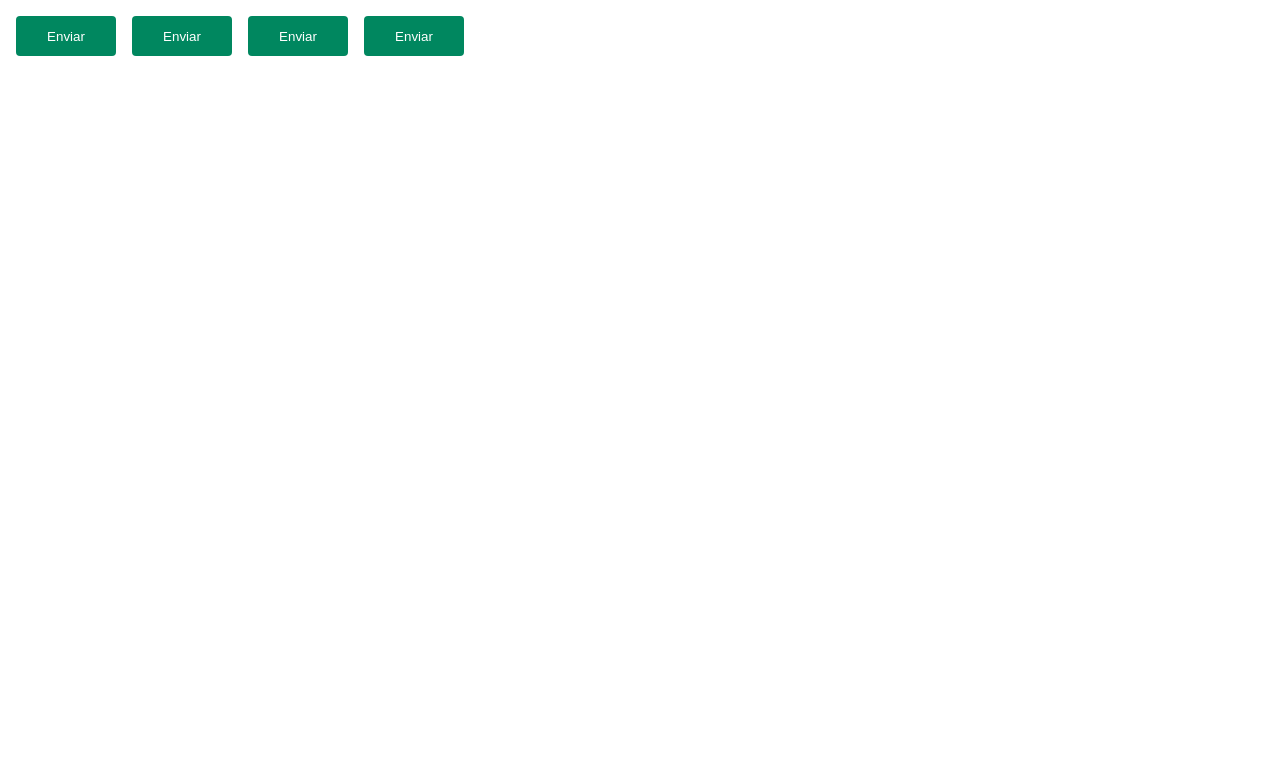
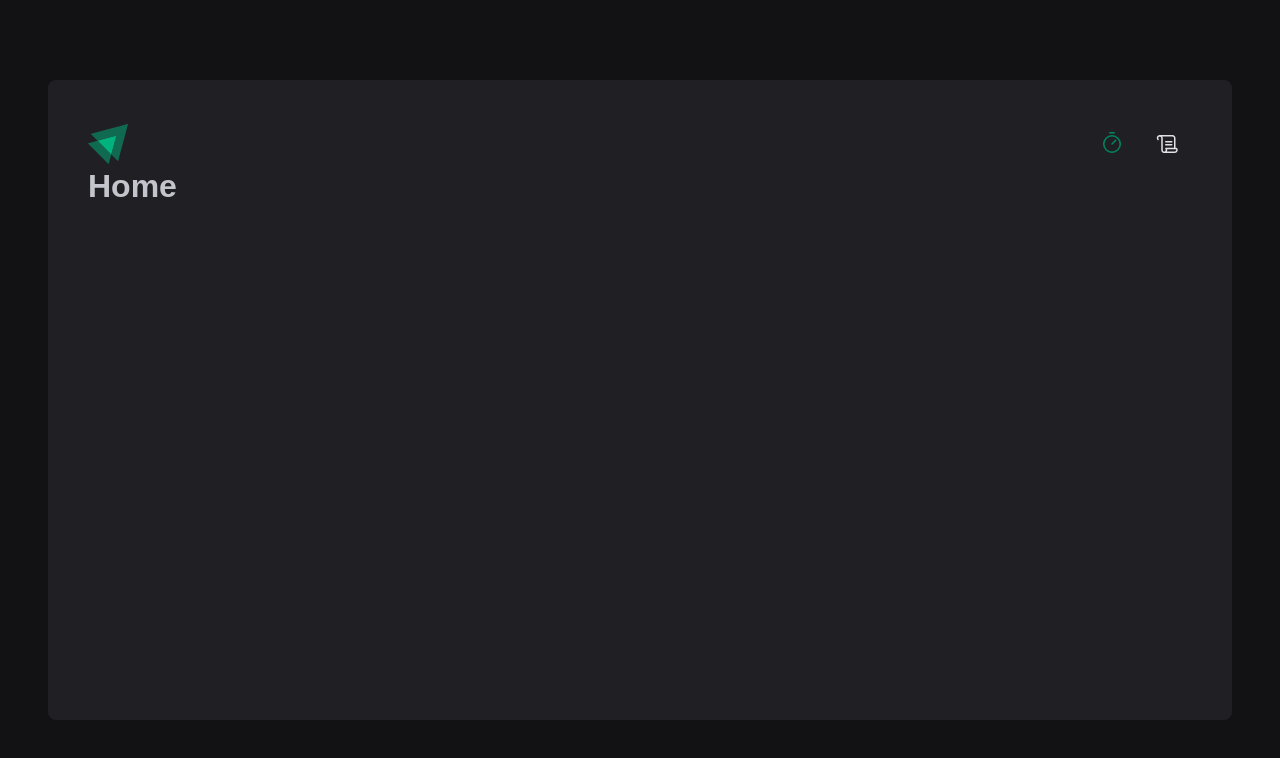
Before and after one commit to FernandoZuchi/ignite-timer, a React (Vite) app: page / in a window 1280 px wide. Shown: the top 758 px of the page. Built offline with nearby package versions, Linux system fonts and the light colour scheme.

Commit message:
React Router DOM🛣️, Routes Layout ⬛, Header & Global Layout🗺️

```diff
--- a/index.html
+++ b/index.html
@@ -10,7 +10,7 @@
     rel="stylesheet">
   <link rel="icon" type="image/svg+xml" href="/vite.svg" />
   <meta name="viewport" content="width=device-width, initial-scale=1.0" />
-  <title>Vite + React + TS</title>
+  <title>Ignite Timer Pomodoro</title>
 </head>
 
 <body>
--- a/package.json
+++ b/package.json
@@ -10,8 +10,10 @@
     "preview": "vite preview"
   },
   "dependencies": {
+    "phosphor-react": "^1.4.1",
     "react": "^18.3.1",
     "react-dom": "^18.3.1",
+    "react-router-dom": "^6.26.2",
     "styled-components": "^6.1.13"
   },
   "devDependencies": {
--- a/src/App.tsx
+++ b/src/App.tsx
@@ -1,6 +1,8 @@
 import { ThemeProvider } from "styled-components"
-import { Button } from "./components/Button"
 import { defaultTheme } from "./styles/themes/default"
+import { GlobalStyle } from "./styles/global"
+import { Router } from "./Router"
+import { BrowserRouter } from "react-router-dom"
 
 // Fontes
 
@@ -8,10 +10,10 @@ function App() {
 
   return (
     <ThemeProvider theme={defaultTheme}>
-      <Button variant="primary" />
-      <Button variant="secondary" />
-      <Button variant="danger" />
-      <Button variant="success" />
+      <BrowserRouter>
+        <Router />
+      </BrowserRouter>
+      <GlobalStyle />
     </ThemeProvider>
   )
 }
--- /dev/null
+++ b/src/Router.tsx
@@ -0,0 +1,16 @@
+import { Routes, Route } from 'react-router-dom'
+import { Home } from './pages/Home';
+import { History } from './pages/History';
+import { DefaultLayout } from './layouts/DefaultLayout/index';
+
+
+export function Router() {
+  return (
+    <Routes>
+      <Route path='/' element={<DefaultLayout />}>
+        <Route path='/' element={<Home />} />
+        <Route path='/history' element={<History />} />
+      </Route>
+    </Routes>
+  );
+}
--- a/src/components/Button.styles.ts
+++ /dev/null
@@ -1,31 +0,0 @@
-import styled, { css } from "styled-components";
-
-export type ButtonVariant = 'primary' | 'secondary' | 'danger' | 'success';
-
-interface ButtonContainerProps {
-  variant: ButtonVariant;
-}
-
-const buttonVariants = {
-  primary: 'purple',
-  secondary: 'orange',
-  danger: 'red',
-  success: 'green',
-}
-
-export const ButtonContainer = styled.button<ButtonContainerProps>`
-  width: 100px;
-  height: 40px;
-  border-radius: 4px;
-  border: 0;
-  margin: 8px;
-
-  background-color: ${props => props.theme['green-500']};
-  color: ${props => props.theme.white};
-
-  /* ${props => {
-    return css`
-      background-color: ${buttonVariants[props.variant]}
-    `
-  }} */
-`
--- a/src/components/Button.tsx
+++ /dev/null
@@ -1,11 +0,0 @@
-import { ButtonContainer, ButtonVariant } from "./Button.styles";
-
-interface ButtonProps {
-  variant?: ButtonVariant;
-}
-
-export function Button({variant = 'primary'}: ButtonProps) {
-  return (
-    <ButtonContainer variant={variant}>Enviar</ButtonContainer>
-  );
-}
--- /dev/null
+++ b/src/components/Header/index.tsx
@@ -0,0 +1,20 @@
+import { HeaderContainer } from "./styles";
+import { Timer, Scroll } from "phosphor-react";
+import logoIgnite from '../../assets/logo-ignite.svg'
+import { NavLink } from "react-router-dom";
+
+export function Header(){
+  return(
+    <HeaderContainer>
+      <img src={logoIgnite} alt="" />
+      <nav>
+        <NavLink to="/" title="Timer">
+          <Timer size={24} />
+        </NavLink>
+        <NavLink to="/history" title="Histórico">
+          <Scroll size={24} />
+        </NavLink>
+      </nav>
+    </HeaderContainer>
+  );
+}
--- /dev/null
+++ b/src/components/Header/styles.ts
@@ -0,0 +1,34 @@
+import styled from "styled-components";
+
+export const HeaderContainer = styled.header`
+  display: flex;
+  align-items: center;
+  justify-content: space-between;
+
+  nav {
+    display: flex;
+    gap: 0.5rem;
+
+    a {
+      width: 3rem;
+      height: 3rem;
+
+      display: flex;
+      justify-content: center;
+      align-items: center;
+
+      color: ${props => props.theme['gray-100']};
+
+      border-top: 3px solid transparent;
+      border-bottom: 3px solid transparent;
+
+      &:hover {
+        border-bottom: 3px solid ${props => props.theme['green-500']};
+      }
+
+      &.active {
+        color: ${props => props.theme['green-500']};
+      }
+    }
+  }
+`
--- /dev/null
+++ b/src/layouts/DefaultLayout/index.tsx
@@ -0,0 +1,12 @@
+import { Outlet } from "react-router-dom";
+import { Header } from "../../components/Header";
+import { LayoutContainer } from "./styles";
+
+export function DefaultLayout() {
+  return (
+    <LayoutContainer>
+      <Header />
+      <Outlet />
+    </LayoutContainer>
+  );
+}
--- /dev/null
+++ b/src/layouts/DefaultLayout/styles.ts
@@ -0,0 +1,14 @@
+import styled from "styled-components";
+
+export const LayoutContainer = styled.div`
+  max-width: 74rem;
+  height: calc(100vh - 10rem);
+  margin: 5rem auto;
+  padding: 2.5rem;
+
+  background: ${(props) => props.theme["gray-800"]};
+  border-radius: 8px;
+
+  display: flex;
+  flex-direction: column;
+`
--- /dev/null
+++ b/src/pages/History.tsx
@@ -0,0 +1,5 @@
+export function History(){
+  return (
+    <h1>History</h1>
+  );
+}
--- /dev/null
+++ b/src/pages/Home.tsx
@@ -0,0 +1,5 @@
+export function Home(){
+  return (
+    <h1>Home</h1>
+  );
+}
```
Also changed, not shown: src/assets/logo-ignite.svg (added), 1 other file (tests, documents, lock files or other folders).
